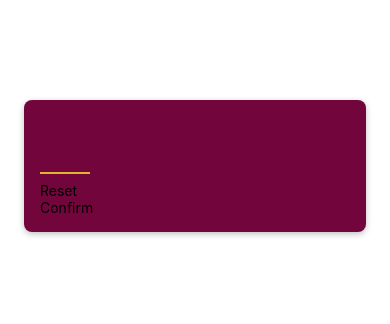
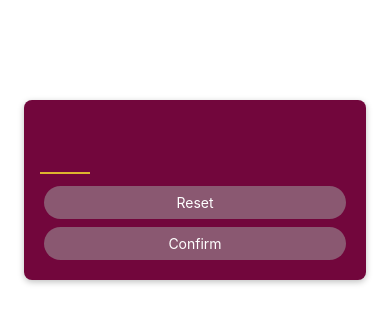
Before and after one commit to ElJefe111944/number-guess-challenge-app, a React Native app: screen / in a window 390 px wide. Shown: the top 324 px of the page. Built offline with nearby package versions, Linux system fonts and the light colour scheme.

Commit message:
Visual feedback added to primary button for iOs & andriod on press

```diff
--- a/components/PrimaryButton.tsx
+++ b/components/PrimaryButton.tsx
@@ -1,15 +1,17 @@
 import React from 'react';
-import { StyleSheet, Text, View } from 'react-native';
+import { StyleSheet, Text, View, Pressable } from 'react-native';
 
 interface PrimaryButtomProps {
-    children: string;
+  children: string;
 }
 
 const PrimaryButton: React.FC<PrimaryButtomProps> = ({ children }) => {
 
   return (
-    <View>
-        <Text>{children}</Text>
+    <View style={styles.buttonOuterContainer}>
+      <Pressable style={({ pressed }) => pressed ? [styles.buttonInnerContainer, styles.pressed] : styles.buttonInnerContainer} onPress={() => { console.log('Pressed') }} android_ripple={{ color: '#57012c' }}>
+        <Text style={styles.buttonText}>{children}</Text>
+      </Pressable>
     </View>
   );
 }
@@ -17,5 +19,22 @@
 export default PrimaryButton;
 
 const styles = StyleSheet.create({
-
+  buttonOuterContainer: {
+    borderRadius: 28,
+    margin: 4,
+    overflow: 'hidden',
+  },
+  buttonInnerContainer: {
+    elevation: 2,
+    paddingVertical: 8,
+    paddingHorizontal: 16,
+    backgroundColor: '#8a5871',
+  },
+  buttonText: {
+    color: 'white',
+    textAlign: 'center',
+  },
+  pressed: {
+    backgroundColor: '#57012c',
+  }
 });
```
